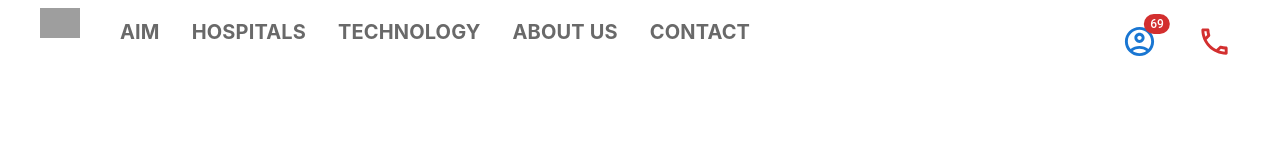
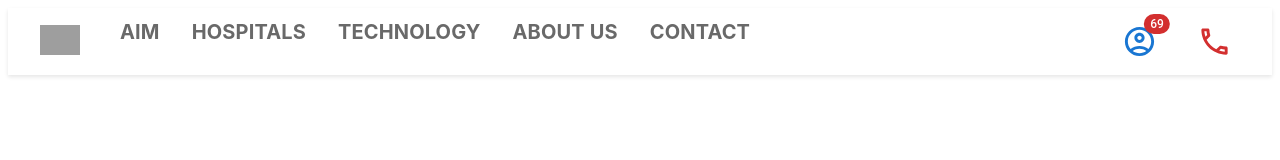
Before and after one commit to Anirudhece/hospital, a React (Vite) app: page / in a window 1280 px wide. Shown: the top 160 px of the page. Built offline with nearby package versions, Linux system fonts and the light colour scheme; grey boxes are pictures that could not be loaded.

Commit message:
nav bar fixed

```diff
--- a/src/components/Navigation.jsx
+++ b/src/components/Navigation.jsx
@@ -2,6 +2,7 @@ import React from "react";
 import { Box, Typography, Badge, IconButton, Tooltip } from "@mui/material";
 import AccountCircleOutlinedIcon from "@mui/icons-material/AccountCircleOutlined";
 import CallOutlinedIcon from "@mui/icons-material/CallOutlined";
+
 function Navigation() {
   const TypeRoute = (text) => {
     return (
@@ -31,8 +32,19 @@ function Navigation() {
       </Typography>
     );
   };
+
   return (
     <>
+      <Box
+        component="nav"
+        sx={{
+          position: "sticky",
+          top: 0,
+          backgroundColor: "white",
+          zIndex: 999,
+          boxShadow: "0px 2px 4px rgba(0, 0, 0, 0.1)",
+        }}
+      >
         <Box sx={{ display: "flex" }}>
           <Box
             ml={4}
@@ -44,7 +56,10 @@ function Navigation() {
               width: "100%",
             }}
           >
-          <Box className="left" sx={{ display: "flex" }}>
+            <Box
+              className="left"
+              sx={{ display: "flex", alignItems: "center" }}
+            >
               <Box className="image" mr={3}>
                 <img
                   style={{ width: "40px" }}
@@ -81,6 +96,7 @@ function Navigation() {
             </Box>
           </Box>
         </Box>
+      </Box>
     </>
   );
 }
```
Lines whose indentation alone changed are shown as unchanged.
